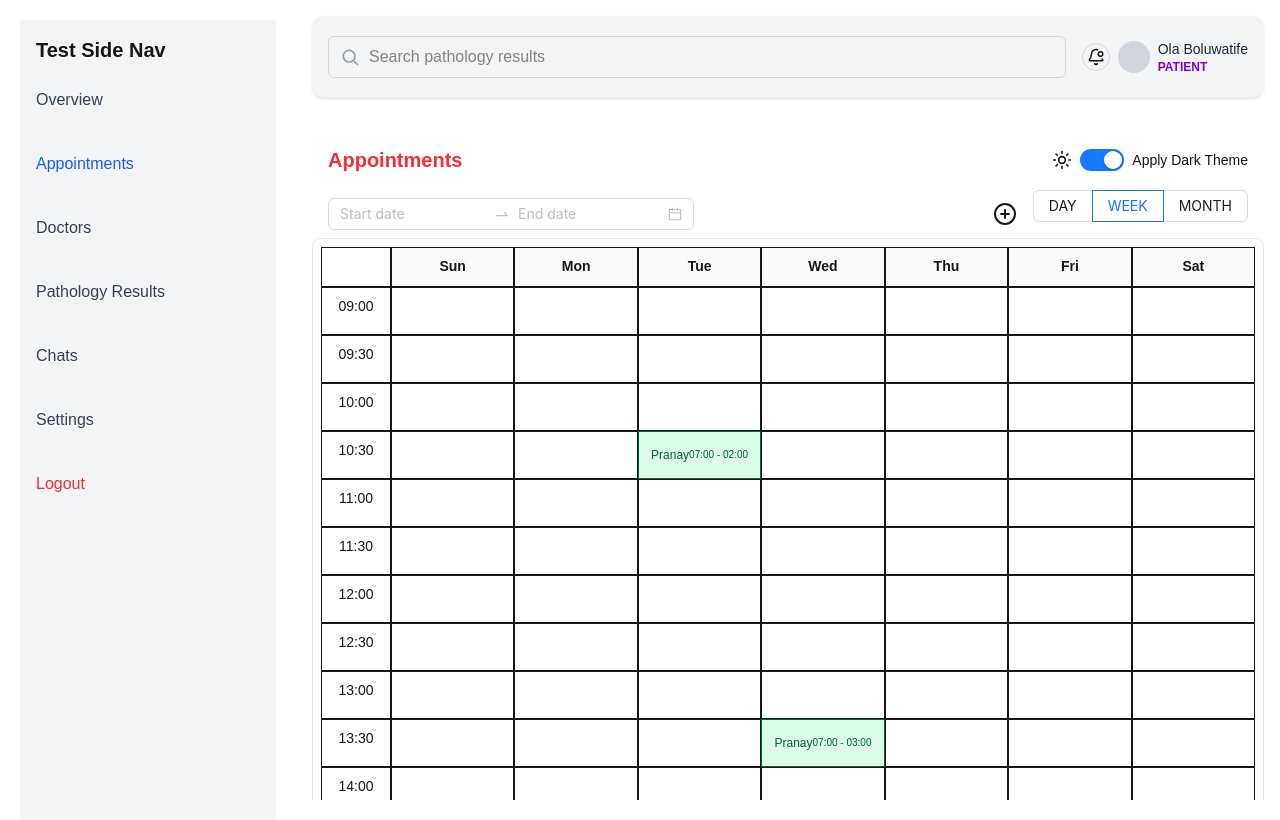
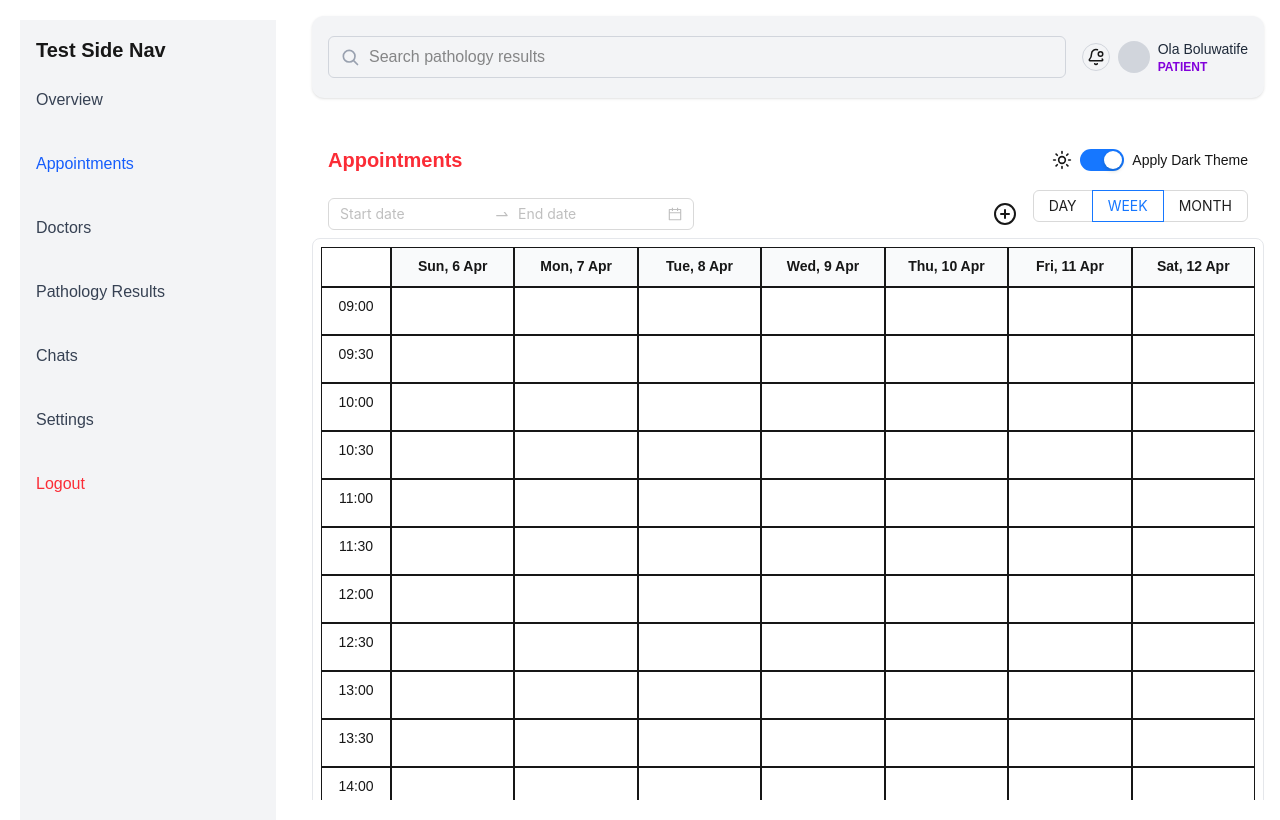
Before and after one commit to pranaydo/Appointment-Booking-System---NextJS, a Next.js app in the folder doctors-appointment-booking/: page / in a window 1280 px wide. Built offline with nearby package versions, Linux system fonts and the light colour scheme.

Commit message:
Date range picker for weekly view implemented

```diff
--- a/doctors-appointment-booking/src/components/CalendarHeader.js
+++ b/doctors-appointment-booking/src/components/CalendarHeader.js
@@ -4,18 +4,33 @@ import dayjs from 'dayjs';
 
 const { RangePicker } = DatePicker;
 
-export default function CalendarHeader({ view, setView }) {
+export default function CalendarHeader({ view, setView,dateRange, setDateRange }) {
   const onRangeChange = (dates, dateStrings) => {
     if (dates) {
       console.log('From: ', dates[0], ', to: ', dates[1]);
+      setDateRange(dates);
     }
   };
 
   const rangePresets = [
-    { label: 'Last 7 Days', value: [dayjs().add(-7, 'd'), dayjs()] },
-    { label: 'Last 14 Days', value: [dayjs().add(-14, 'd'), dayjs()] },
-    { label: 'Last 30 Days', value: [dayjs().add(-30, 'd'), dayjs()] },
-    { label: 'Last 90 Days', value: [dayjs().add(-90, 'd'), dayjs()] },
+    {
+      label: "This Week",
+      value: [dayjs().startOf("week"), dayjs().endOf("week")],
+    },
+    {
+      label: "Next Week",
+      value: [
+        dayjs().startOf("week").add(1, "week"),
+        dayjs().endOf("week").add(1, "week"),
+      ],
+    },
+    {
+      label: "Next to Next Week",
+      value: [
+        dayjs().startOf("week").add(2, "week"),
+        dayjs().endOf("week").add(2, "week"),
+      ],
+    },
   ];
 
   return (
--- a/doctors-appointment-booking/src/components/calendar/Calendar.js
+++ b/doctors-appointment-booking/src/components/calendar/Calendar.js
@@ -1,17 +1,21 @@
 'use client';
 
 import { useState } from 'react';
+import CalendarHeader from '../CalendarHeader';
 import CalendarLayout from './CalendarLayout';
-import CalendarHeader from '../CalendarHeader';
-
+import dayjs from 'dayjs';
 
 export default function Calendar() {
   const [view, setView] = useState('WEEK');
+  const [dateRange, setDateRange] = useState([
+    dayjs().startOf("week"),
+    dayjs().endOf("week"),
+  ]);
 
   return (
     <div className="p-4 max-w-7xl mx-auto overflow-hidden">
-      <CalendarHeader view={view} setView={setView} />
-      <CalendarLayout view={view} />
+      <CalendarHeader view={view} setView={setView} dateRange={dateRange} setDateRange={setDateRange} />
+      <CalendarLayout view={view} dateRange={dateRange} />
     </div>
   );
 }
--- a/doctors-appointment-booking/src/components/calendar/CalendarLayout.js
+++ b/doctors-appointment-booking/src/components/calendar/CalendarLayout.js
@@ -9,7 +9,7 @@ import MonthView from "./view/MonthlyView";
 import WeekView from "./view/WeeklyView";
 
 
-export default function CalendarLayout({ view }) {
+export default function CalendarLayout({ view ,dateRange }) {
   const [selectedSlot, setSelectedSlot] = useState({ day: "", time: "" });
   const [isModalOpen, setIsModalOpen] = useState(false);
   const [editingAppointment, setEditingAppointment] = useState(null);
@@ -24,6 +24,7 @@ export default function CalendarLayout({ view }) {
             setSelectedSlot={setSelectedSlot}
             setIsModalOpen={setIsModalOpen}
             setEditingAppointment={setEditingAppointment}
+            dateRange={dateRange}
 />
       ) : (
         <MonthView
--- a/doctors-appointment-booking/src/components/calendar/view/WeeklyView.js
+++ b/doctors-appointment-booking/src/components/calendar/view/WeeklyView.js
@@ -1,6 +1,7 @@
 'use client';
 
 import React from "react";
+import dayjs from "dayjs";
 
 const hours = [];
 for (let h = 9; h <= 16; h++) {
@@ -8,50 +9,67 @@ for (let h = 9; h <= 16; h++) {
   if (h !== 16) hours.push(`${String(h).padStart(2, "0")}:30`);
 }
 
-const days = ["Sun", "Mon", "Tue", "Wed", "Thu", "Fri", "Sat"];
-
 export default function WeekView({
   allAppointments,
   selectedSlot,
   setSelectedSlot,
   setIsModalOpen,
   setEditingAppointment,
+  dateRange
 }) {
-  const handleSlotClick = (day, time) => {
+  const start = dateRange?.[0];
+  const end = dateRange?.[1];
+
+  const rangeDays = [];
+  let current = start;
+
+  while (current.isBefore(end) || current.isSame(end, "day")) {
+    rangeDays.push(current);
+    current = current.add(1, "day");
+  }
+
+  const handleSlotClick = (date, time) => {
     const foundAppt = allAppointments.find(
-      (appt) => appt.slot?.day === day && appt.slot?.time === time
+      (appt) => appt.slot?.date === date.format("YYYY-MM-DD") && appt.slot?.time === time
     );
-    setSelectedSlot({ day, time });
+    setSelectedSlot({ date: date.format("YYYY-MM-DD"), time });
     setEditingAppointment(foundAppt || null);
     setIsModalOpen(true);
   };
 
   return (
-    <div className="min-w-[600px] grid grid-cols-[70px_repeat(7,minmax(80px,1fr))] text-sm">
+    <div
+      className="min-w-[600px] grid text-sm"
+      style={{
+        gridTemplateColumns: `70px repeat(${rangeDays.length}, minmax(80px, 1fr))`,
+      }}
+    >
       <div className="border bg-white h-10 sticky top-0 z-20" />
-      {days.map((day) => (
+      {rangeDays.map((day) => (
         <div
-          key={day}
+          key={day.format()}
           className="border p-2 text-center font-semibold bg-gray-50 sticky top-0 z-20"
         >
-          {day}
+          {day.format("ddd, D MMM")}
         </div>
       ))}
 
+      {/* Time Rows */}
       {hours.map((time) => (
         <React.Fragment key={time}>
           <div className="border bg-white text-center p-2 font-medium sticky left-0 z-10">
             {time}
           </div>
-          {days.map((day, idx) => {
-            const isSelected = selectedSlot.day === day && selectedSlot.time === time;
+          {rangeDays.map((day) => {
+            const dateStr = day.format("YYYY-MM-DD");
+            const isSelected = selectedSlot.date === dateStr && selectedSlot.time === time;
             const appointment = allAppointments.find(
-              (appt) => appt.slot?.day === day && appt.slot?.time === time
+              (appt) => appt.slot?.date === dateStr && appt.slot?.time === time
             );
 
             return (
               <div
-                key={`${time}-${idx}`}
+                key={`${dateStr}-${time}`}
                 onClick={() => handleSlotClick(day, time)}
                 className={`border h-12 flex items-center justify-center text-xs px-1 cursor-pointer ${
                   isSelected ? "bg-blue-500 text-white" : "hover:bg-blue-100"
```
Lines whose indentation alone changed are shown as unchanged.
